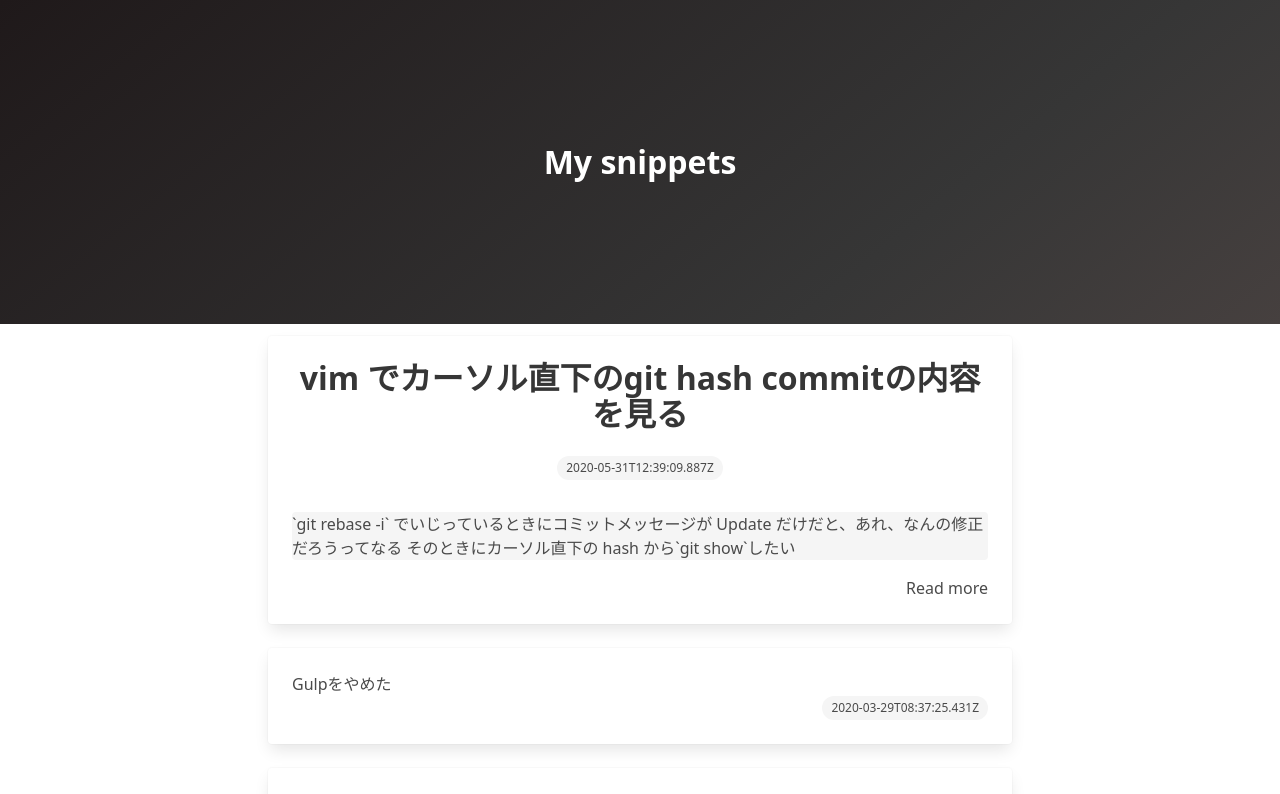
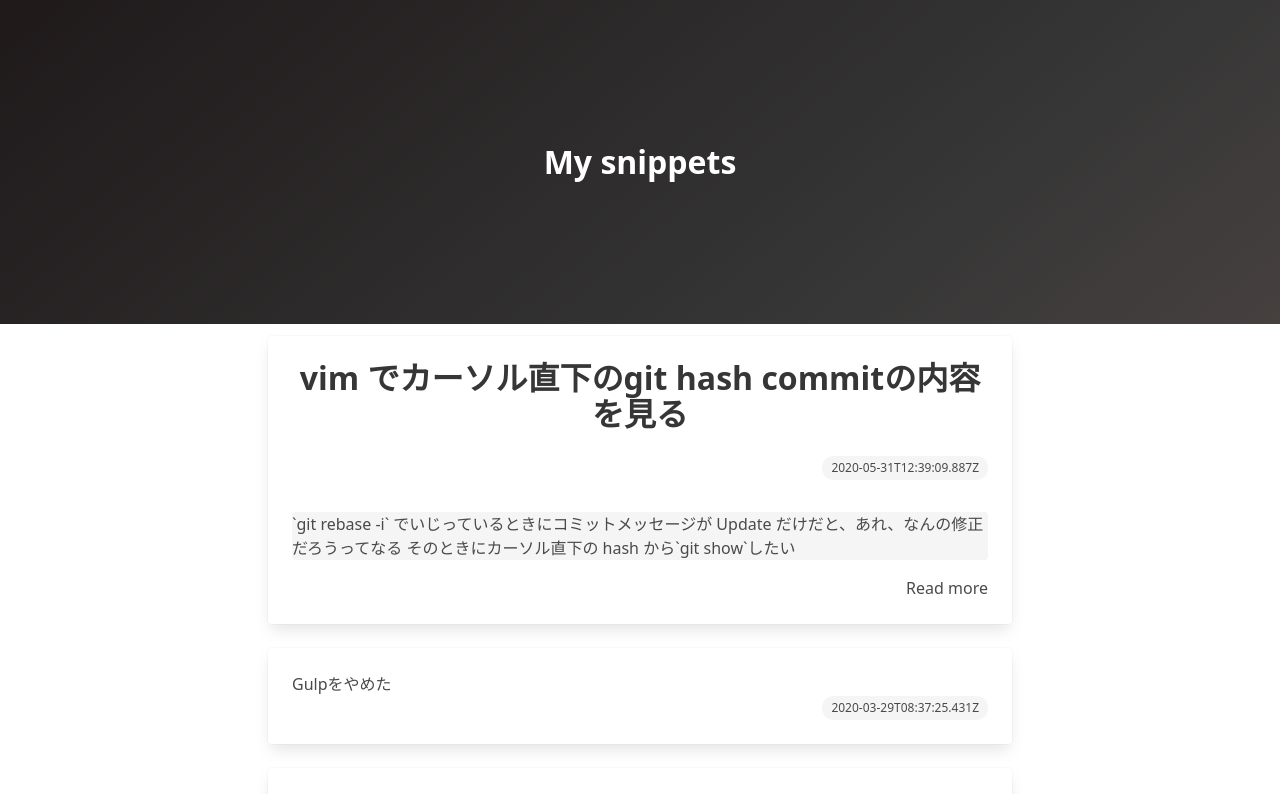
Before and after one commit to mijime/mijime.github.io, a Next.js app: page / in a window 1280 px wide. Shown: the top 794 px of the page. Built offline with nearby package versions, Linux system fonts and the light colour scheme.

Commit message:
Use tag components

```diff
--- a/components/article-card.tsx
+++ b/components/article-card.tsx
@@ -1,6 +1,7 @@
 import { PropsWithChildren } from 'react'
 import Link from 'next/link'
 import { PostData } from '@/lib/posts'
+import TagList from '@/components/tag-list'
 
 export default function ArticleCard({
   title,
@@ -14,14 +15,7 @@ export default function ArticleCard({
         <div className="article-title">
           <div className="has-text-centered">
             <p className="title">{title}</p>
-            <div className="tags level-item has-addons">
-              {tags.map((tag: string) => (
-                <span key={tag} className="tag is-rounded is-info">
-                  <Link href={`/tag/${tag}/1`}>{tag}</Link>
-                </span>
-              ))}
-              <span className="tag is-rounded">{date}</span>
-            </div>
+            <TagList tags={tags} date={date} />
           </div>
         </div>
         <div className="content article-body pt-8">{children}</div>
--- a/components/article-list-item.tsx
+++ b/components/article-list-item.tsx
@@ -1,5 +1,6 @@
 import Link from 'next/link'
 import { PostData } from '@/lib/posts'
+import TagList from '@/components/tag-list'
 
 type ArticleListItemProps = PostData
 
@@ -13,14 +14,7 @@ export default function ArticleListItem({
     <div className="block card">
       <div className="card-content is-small">
         <Link href={`/post/${slug}`}>{title}</Link>
-        <div className="tags level-item is-right has-addons">
-          {tags.map(tag => (
-            <span key={tag} className="tag is-rounded is-info">
-              <Link href={`/tag/${tag}/1`}>{tag}</Link>
-            </span>
-          ))}
-          <span className="tag is-rounded">{date}</span>
-        </div>
+        <TagList tags={tags} date={date} />
       </div>
     </div>
   )
```
